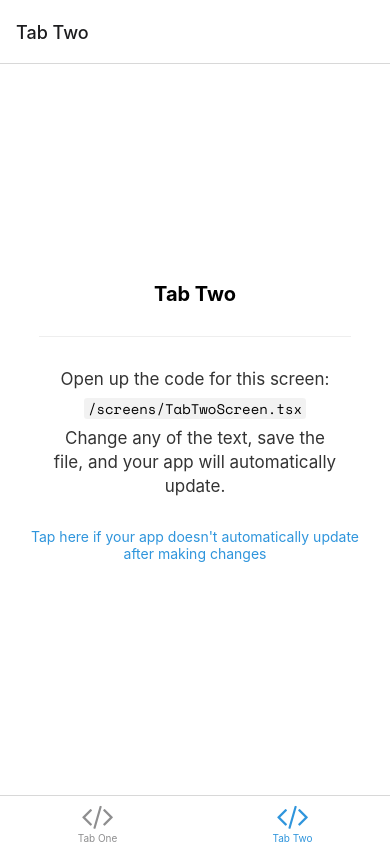
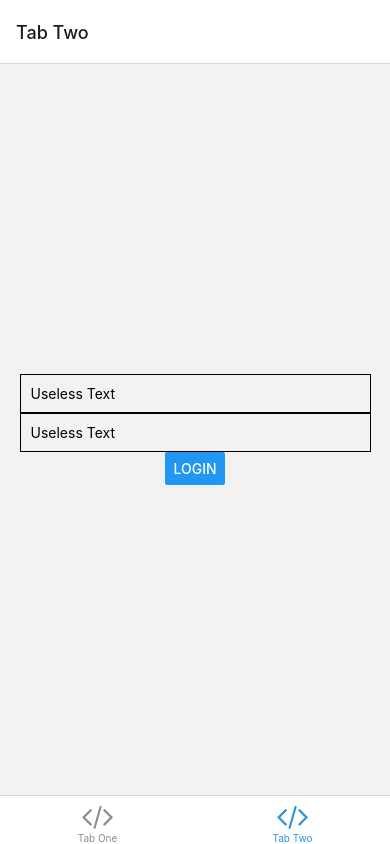
Before and after one commit to osimon8/cis400, a React Native app in the folder frontend/: screen /TabTwo in a window 390 px wide. Built offline with nearby package versions, Linux system fonts and the light colour scheme; what expo-linking would draw is missing.

Commit message:
Login page complete

```diff
--- a/frontend/package.json
+++ b/frontend/package.json
@@ -14,10 +14,12 @@
     "preset": "jest-expo"
   },
   "dependencies": {
+    "@ant-design/react-native": "^4.2.0",
     "@expo/vector-icons": "^12.0.0",
     "@react-navigation/bottom-tabs": "^6.0.5",
     "@react-navigation/native": "^6.0.2",
     "@react-navigation/native-stack": "^6.1.0",
+    "bootstrap": "^5.1.3",
     "expo": "~43.0.2",
     "expo-asset": "~8.4.3",
     "expo-constants": "~12.1.3",
@@ -27,6 +29,7 @@
     "expo-status-bar": "~1.1.0",
     "expo-web-browser": "~10.0.3",
     "react": "17.0.1",
+    "react-bootstrap": "^2.0.2",
     "react-dom": "17.0.1",
     "react-native": "0.64.3",
     "react-native-safe-area-context": "3.3.2",
--- a/frontend/screens/TabTwoScreen.tsx
+++ b/frontend/screens/TabTwoScreen.tsx
@@ -1,15 +1,27 @@
 import * as React from 'react';
-import { StyleSheet } from 'react-native';
+import { Text, View, StyleSheet , Button, TextInput} from 'react-native';
 
-import EditScreenInfo from '../components/EditScreenInfo';
-import { Text, View } from '../components/Themed';
+
+
 
 export default function TabTwoScreen() {
+  const [text, onChangeText] = React.useState("Useless Text");
+  const [number, onChangeNumber] = React.useState(null);
+
   return (
     <View style={styles.container}>
-      <Text style={styles.title}>Tab Two</Text>
-      <View style={styles.separator} lightColor="#eee" darkColor="rgba(255,255,255,0.1)" />
-      <EditScreenInfo path="/screens/TabTwoScreen.tsx" />
+      <TextInput
+        placeholder="Username"
+        style={styles.input}
+        onChangeText={onChangeText}
+        value={text}/>
+      <TextInput
+       placeholder="Password"
+       style={styles.input}
+       onChangeText={onChangeText}
+       value={text}/>
+      <Button title="Login" onPress= {() => console.log("sign up")}/>
+
     </View>
   );
 }
@@ -29,4 +41,9 @@ const styles = StyleSheet.create({
     height: 1,
     width: '80%',
   },
+  input: {
+    width: '90%',
+    borderWidth: 1,
+    padding: 10,
+  },
 });
```
Also changed, not shown: frontend/screens/Login.tsx (added), 1 other file (tests, documents, lock files or other folders).
